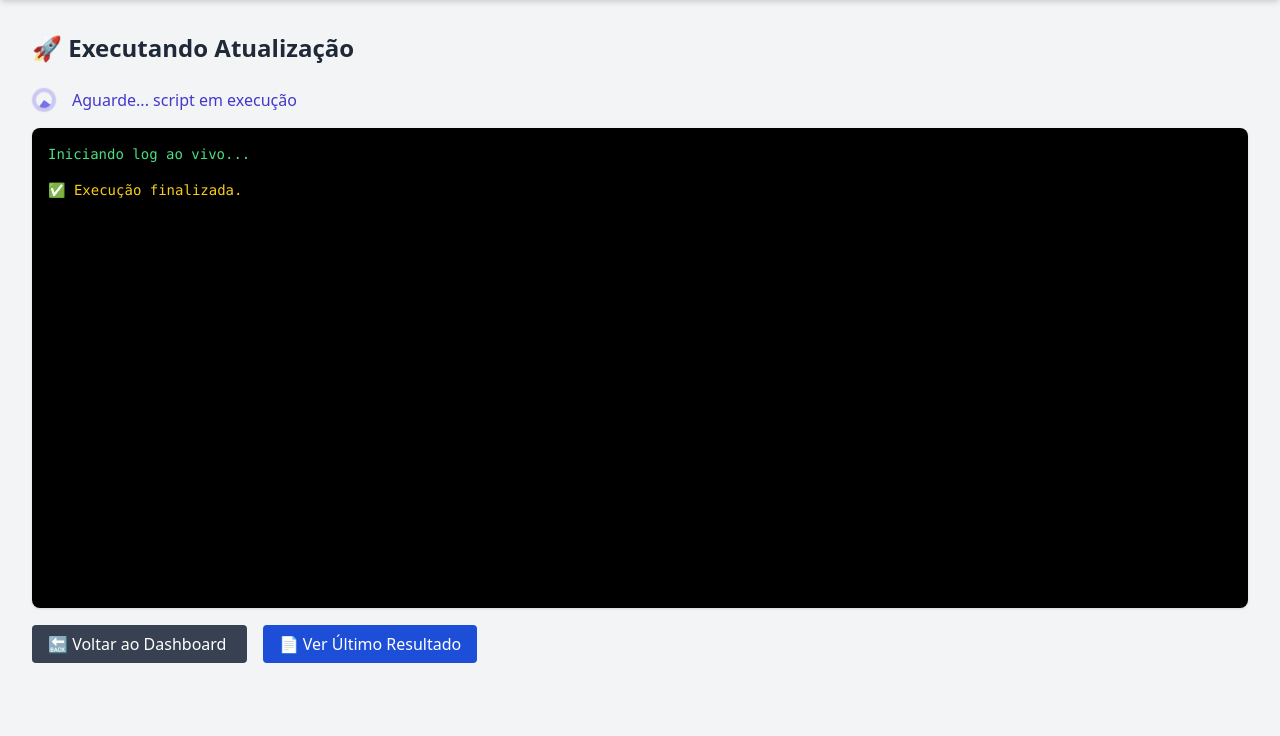
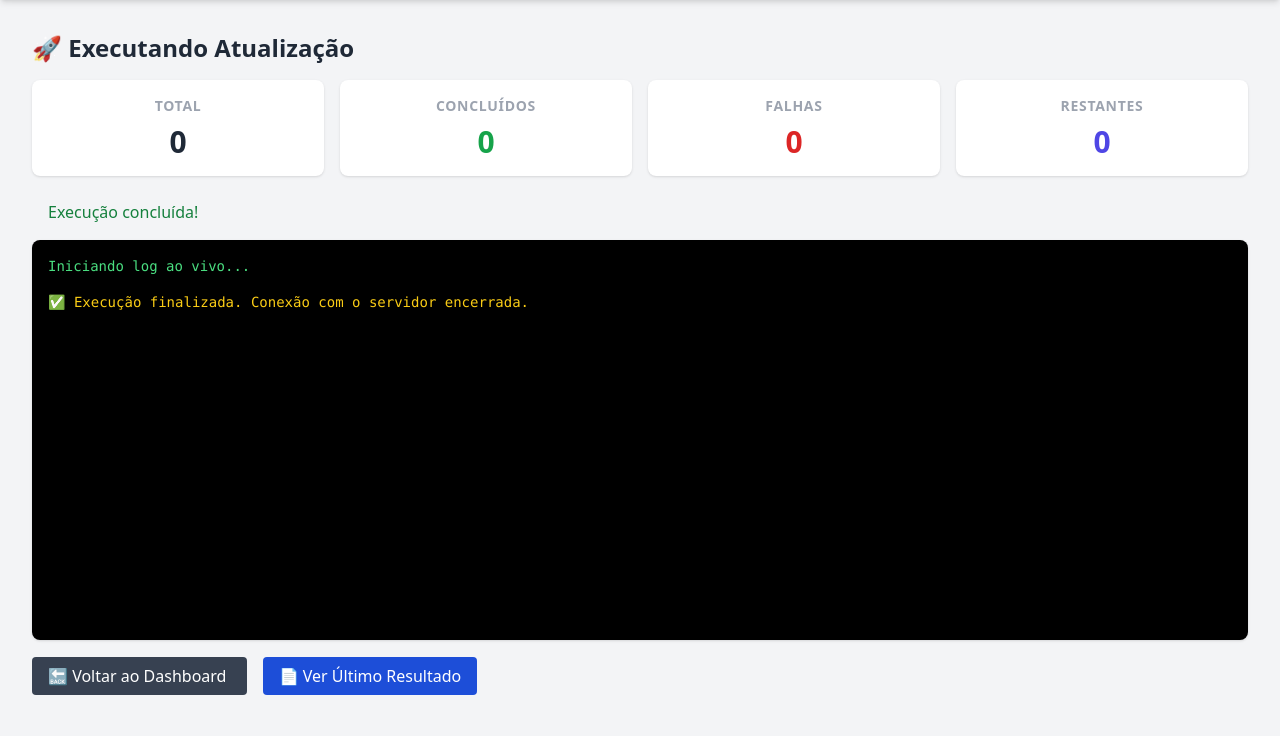
Before and after one commit to jonilsonvilela/OneSync, a Flask app: template templates/executar.html in a window 1280 px wide. Shown: the part 64-800 px from the top of the page. Run offline with Flask 2, Linux system fonts and the light colour scheme; the template is opened without the code that fills it, so the values that code supplies are empty; some libraries are stand-ins or nearby versions.

Commit message:
COMMIT: Implementa dashboard de progresso em tempo real e logging robusto Este commit introduz melhorias significativas na interface de execução e na confiabilidade do script RPA.
feat(UI): Adiciona Dashboard de Progresso na Tela de Execução

A página executar.html foi redesenhada para incluir um dashboard moderno com "cards" que exibem em tempo real o progresso da automação.

As métricas exibidas são: Total de Processos, Concluídos, Falhas e Restantes.

O layout utiliza Tailwind CSS para uma apresentação visual clara e profissional.

feat(Backend): Cria Stream de Dados para o Progresso

O arquivo app.py foi aprimorado para suportar o novo dashboard.

Antes de iniciar a execução, a aplicação agora lê a planilha de entrada para determinar o número total de processos.

Durante a execução do robô, o app.py monitora o log em tempo real, identifica mensagens de sucesso ou falha e atualiza os contadores.

A rota /stream foi modificada para enviar um fluxo de dados JSON, permitindo que a interface diferencie entre mensagens de log e atualizações de progresso para o dashboard.

fix(RPA): Garante a Geração do Relatório de Log

A função main do rpa_atualizar_pasta.py foi encapsulada em um bloco try...finally.

A função salvar_log_execucao() foi movida para o bloco finally, garantindo que o relatório JSON seja sempre salvo ao final da execução, mesmo que ocorra um erro inesperado.

chore(Code): Correção de Formatação

A indentação e os espaçamentos no arquivo app.py foram corrigidos para resolver irregularidades apontadas pelo editor de código e garantir a sintaxe correta do Python.

```diff
--- a/app.py
+++ b/app.py
@@ -6,39 +6,44 @@ import subprocess
 import os
 import threading
 import json
+import pandas as pd
 
 app = Flask(__name__)
 app.secret_key = 'secreta_onesync'
 
-# --- ESTRUTURA DE DIRETÓRIOS TOP---
+# --- ESTRUTURA DE DIRETÓRIOS ---
 BASE_DIR = Path(__file__).resolve().parent
 UPLOAD_FOLDER = BASE_DIR / 'uploads'
 DATA_DIR = BASE_DIR / 'data'
-LOGS_DIR = DATA_DIR / 'logs_execucao' # 👈 CORRIGIDO: Aponta para a pasta correta
+LOGS_DIR = DATA_DIR / 'logs_execucao'
 
 # Garante que as pastas existem
 UPLOAD_FOLDER.mkdir(parents=True, exist_ok=True)
 LOGS_DIR.mkdir(parents=True, exist_ok=True)
 
-# --- VARIÁVEIS GLOBAIS PARA EXECUÇÃO EM TEMPO REAL ---
+# --- VARIÁVEIS GLOBAIS PARA EXECUÇÃO E PROGESSO ---
 process_output = []
 process_running = False
+process_status = {
+    "total": 0,
+    "concluidos": 0,
+    "falhados": 0
+}
 
 # --- FUNÇÃO DE EXECUÇÃO DO RPA EM BACKGROUND ---
 def executar_script():
     """Executa o script RPA em uma thread separada para não bloquear a interface."""
-    global process_output, process_running
+    global process_output, process_running, process_status
+
+    # Reinicia o estado para uma nova execução
     process_output = []
     process_running = True
+    process_status["concluidos"] = 0
+    process_status["falhados"] = 0
+
     try:
         print("[LOG] Iniciando subprocesso do RPA...", flush=True)
-
-        # Comando para executar o script Python
-        comando = [
-            'python', '-u', str(BASE_DIR / 'rpa_atualizar_pasta.py')
-        ]
-
-        # Inicia o processo
+        comando = ['python', '-u', str(BASE_DIR / 'rpa_atualizar_pasta.py')]
         p = subprocess.Popen(
             comando,
             stdout=subprocess.PIPE,
@@ -46,15 +51,23 @@ def executar_script():
             text=True,
             encoding='utf-8',
             errors='replace',
-            cwd=BASE_DIR # Garante que o script execute no diretório correto
+            cwd=BASE_DIR
         )
 
-        # Captura a saída em tempo real
+        # Captura a saída em tempo real e atualiza os contadores
         for linha in iter(p.stdout.readline, ''):
             texto = linha.strip()
             if texto:
                 print(f"[RPA] {texto}", flush=True)
                 process_output.append(texto)
+
+                # Lógica para atualizar o progresso
+                if "[SALVO] Processo" in texto:
+                    process_status["concluidos"] += 1
+                elif "[Acesso ao Processo] Falha" in texto:
+                    process_status["falhados"] += 1
+                elif "[ERRO] Falha ao salvar" in texto:
+                    process_status["falhados"] += 1
 
         p.stdout.close()
         return_code = p.wait()
@@ -90,7 +103,6 @@ def upload():
         flash('Apenas arquivos .xlsx são aceitos.')
         return redirect(url_for('index'))
 
-    # Define o nome do arquivo padrão para ser lido pelo RPA
     caminho_destino = DATA_DIR / 'entrada.xlsx'
     arquivo.save(caminho_destino)
 
@@ -100,28 +112,55 @@ def upload():
 @app.route('/executar')
 def executar_rpa():
     """Página que mostra o log de execução em tempo real."""
-    global process_running
-    if not (DATA_DIR / 'entrada.xlsx').exists():
+    global process_running, process_status
+    caminho_planilha = DATA_DIR / 'entrada.xlsx'
+
+    if not caminho_planilha.exists():
         flash('Nenhum arquivo "entrada.xlsx" encontrado. Por favor, faça o upload primeiro.')
         return redirect(url_for('index'))
 
     if not process_running:
+        try:
+            # Lê a planilha para obter o total de processos
+            df = pd.read_excel(caminho_planilha, sheet_name="Dados")
+            process_status["total"] = len(df)
+        except Exception as e:
+            flash(f"Erro ao ler a planilha: {e}")
+            return redirect(url_for('index'))
+
         thread = threading.Thread(target=executar_script)
         thread.start()
+
     return render_template('executar.html')
 
 @app.route('/stream')
 def stream():
-    """Fornece o fluxo de dados (log) para a página de execução."""
+    """Fornece o fluxo de dados (log e progresso) para a página de execução."""
     def event_stream():
         import time
         last_index = 0
         while process_running or last_index < len(process_output):
+            # Envia novas linhas de log
             while last_index < len(process_output):
-                data = process_output[last_index]
-                yield f"data: {data}\n\n"
+                log_data = process_output[last_index]
+                yield f"data: {json.dumps({'type': 'log', 'message': log_data})}\n\n"
                 last_index += 1
-            time.sleep(0.1)
+
+            # Envia o status atual do progresso
+            restantes = process_status["total"] - (process_status["concluidos"] + process_status["falhados"])
+            progress_data = {
+                'type': 'progress',
+                'total': process_status["total"],
+                'concluidos': process_status["concluidos"],
+                'falhados': process_status["falhados"],
+                'restantes': restantes if restantes >= 0 else 0
+            }
+            yield f"data: {json.dumps(progress_data)}\n\n"
+
+            if not process_running:
+                break
+            time.sleep(0.5)
+
     return Response(event_stream(), mimetype="text/event-stream")
 
 
@@ -129,7 +168,6 @@ def stream():
 def resultado():
     """Exibe um dashboard de análise da última execução do RPA."""
     try:
-        # 1. Encontrar o arquivo de log mais recente
         logs = sorted(LOGS_DIR.glob('log_*.json'), key=os.path.getmtime, reverse=True)
         if not logs:
             return render_template('resultado.html', dashboard_data=None)
@@ -138,42 +176,20 @@ def resultado():
         with open(ultimo_log_path, 'r', encoding='utf-8') as f:
             dados_log = json.load(f)
 
-        # 2. Calcular as Métricas de KPI
         total_processos = len(dados_log)
-        sucessos = 0
-        falhas = 0
-        tempo_total_execucao = 0.0
+        sucessos = sum(1 for p in dados_log if p.get("Status Geral") == "Sucesso")
+        falhas = total_processos - sucessos
+        tempo_total_execucao = sum(d for p in dados_log for d in p.get("Duracao por etapa (s)", {}).values())
 
-        for processo in dados_log:
-            if processo.get("Status Geral") == "Sucesso":
-                sucessos += 1
-            else:
-                falhas += 1
-            for duracao in processo.get("Duracao por etapa (s)", {}).values():
-                tempo_total_execucao += duracao
-
-        # ================================================================= #
-        # ✨ INÍCIO DO NOVO CÓDIGO: ANÁLISE PARA GRÁFICOS ✨
-        # ================================================================= #
-
-        # Gráfico 1: Duração por Etapa
         duracao_por_etapa = {}
         for processo in dados_log:
             for etapa, duracao in processo.get("Duracao por etapa (s)", {}).items():
                 duracao_por_etapa[etapa] = duracao_por_etapa.get(etapa, 0) + duracao
 
-        # Ordena as etapas pela duração (do maior para o menor) para um gráfico mais claro
         etapas_ordenadas = sorted(duracao_por_etapa.items(), key=lambda item: item[1], reverse=True)
+        grafico_duracao_labels = [etapa for etapa, _ in etapas_ordenadas]
+        grafico_duracao_data = [round(duracao, 2) for _, duracao in etapas_ordenadas]
 
-        # Prepara as listas de labels (nomes das etapas) e dados (tempos) para o Chart.js
-        grafico_duracao_labels = [etapa for etapa, duracao in etapas_ordenadas]
-        grafico_duracao_data = [round(duracao, 2) for etapa, duracao in etapas_ordenadas]
-
-        # ================================================================= #
-        # ✨ FIM DO NOVO CÓDIGO ✨
-        # ================================================================= #
-
-        # 3. Preparar todos os dados para enviar ao template
         dashboard_data = {
             'nome_arquivo': ultimo_log_path.name,
             'total_processos': total_processos,
@@ -182,13 +198,10 @@ def resultado():
             'percentual_sucesso': (sucessos / total_processos * 100) if total_processos > 0 else 0,
             'percentual_falha': (falhas / total_processos * 100) if total_processos > 0 else 0,
             'tempo_total_execucao': tempo_total_execucao,
-
-            # Adiciona os dados do gráfico de duração
             'grafico_duracao': {
                 'labels': grafico_duracao_labels,
                 'data': grafico_duracao_data
             },
-
             'dados_brutos': dados_log
         }
 
@@ -203,39 +216,18 @@ def resultado():
 def historico():
     """Lista todos os relatórios de log com nomes formatados."""
     try:
-        # Busca por arquivos .json e ordena do mais novo para o mais antigo
-        arquivos_log = sorted(
-            LOGS_DIR.glob('log_*.json'),
-            key=os.path.getmtime,
-            reverse=True
-        )
-
+        arquivos_log = sorted(LOGS_DIR.glob('log_*.json'), key=os.path.getmtime, reverse=True)
         relatorios_formatados = []
         for arquivo in arquivos_log:
-            nome_original = arquivo.name
-            nome_exibicao = nome_original # Valor padrão caso a formatação falhe
+            try:
+                timestamp_str = arquivo.name.replace('log_', '').replace('.json', '')
+                dt_obj = datetime.strptime(timestamp_str, '%Y-%m-%d_%H-%M-%S')
+                nome_exibicao = dt_obj.strftime('Execução de %d/%m/%Y às %H:%M:%S')
+            except ValueError:
+                nome_exibicao = arquivo.name
 
-            try:
-                # Extrai a string de timestamp do nome do arquivo
-                # Ex: de "log_2025-07-16_11-59-28.json" para "2025-07-16_11-59-28"
-                timestamp_str = nome_original.replace('log_', '').replace('.json', '')
+            relatorios_formatados.append({'original': arquivo.name, 'exibicao': nome_exibicao})
 
-                # Converte a string em um objeto de data e hora
-                dt_obj = datetime.strptime(timestamp_str, '%Y-%m-%d_%H-%M-%S')
-
-                # Formata a data e hora para um formato amigável
-                nome_exibicao = dt_obj.strftime('Execução de %d/%m/%Y às %H:%M:%S')
-
-            except ValueError:
-                # Se o nome do arquivo não corresponder ao padrão, ele será exibido como está
-                print(f"Aviso: Não foi possível formatar o nome do arquivo '{nome_original}'.")
-
-            relatorios_formatados.append({
-                'original': nome_original,
-                'exibicao': nome_exibicao
-            })
-
-        # Passa a lista formatada para o template
         return render_template('historico.html', arquivos=relatorios_formatados)
 
     except Exception as e:
@@ -253,13 +245,9 @@ def ver_relatorio(nome_arquivo):
             return redirect(url_for('historico'))
 
         with open(caminho_arquivo, 'r', encoding='utf-8') as f:
-            # Carrega o conteúdo JSON do arquivo
             dados_json = json.load(f)
 
-        # Formata o JSON para uma string bonita e legível
         relatorio_formatado = json.dumps(dados_json, indent=2, ensure_ascii=False)
-
-        # Reutiliza o template 'resultado.html' para exibir o conteúdo
         return render_template('resultado.html', relatorio=relatorio_formatado, nome_arquivo=nome_arquivo)
 
     except Exception as e:
--- a/templates/executar.html
+++ b/templates/executar.html
@@ -1,23 +1,38 @@
-<!-- templates/executar.html -->
 {% extends 'base.html' %}
 
 {% block content %}
-<h1 class="text-2xl font-semibold mb-6">🚀 Executando Atualização</h1>
+<h1 class="text-2xl font-semibold mb-4">🚀 Executando Atualização</h1>
 
+<div class="grid grid-cols-2 md:grid-cols-4 gap-4 mb-6">
+    <div class="bg-white p-4 rounded-lg shadow text-center transition-all hover:shadow-lg hover:scale-105">
+        <h3 class="text-sm font-semibold text-gray-400 uppercase tracking-wider">TOTAL</h3>
+        <p id="total-count" class="text-3xl font-bold text-gray-800 mt-2">0</p>
+    </div>
+    <div class="bg-white p-4 rounded-lg shadow text-center transition-all hover:shadow-lg hover:scale-105">
+        <h3 class="text-sm font-semibold text-gray-400 uppercase tracking-wider">CONCLUÍDOS</h3>
+        <p id="concluidos-count" class="text-3xl font-bold text-green-600 mt-2">0</p>
+    </div>
+    <div class="bg-white p-4 rounded-lg shadow text-center transition-all hover:shadow-lg hover:scale-105">
+        <h3 class="text-sm font-semibold text-gray-400 uppercase tracking-wider">FALHAS</h3>
+        <p id="falhados-count" class="text-3xl font-bold text-red-600 mt-2">0</p>
+    </div>
+    <div class="bg-white p-4 rounded-lg shadow text-center transition-all hover:shadow-lg hover:scale-105">
+        <h3 class="text-sm font-semibold text-gray-400 uppercase tracking-wider">RESTANTES</h3>
+        <p id="restantes-count" class="text-3xl font-bold text-indigo-600 mt-2">0</p>
+    </div>
+</div>
 <div class="flex items-center space-x-4 mb-4">
-  <svg class="animate-spin h-6 w-6 text-indigo-600" xmlns="http://www.w3.org/2000/svg" fill="none" viewBox="0 0 24 24">
+  <svg id="spinner" class="animate-spin h-6 w-6 text-indigo-600" xmlns="http://www.w3.org/2000/svg" fill="none" viewBox="0 0 24 24">
     <circle class="opacity-25" cx="12" cy="12" r="10" stroke="currentColor" stroke-width="4"></circle>
     <path class="opacity-75" fill="currentColor" d="M4 12a8 8 0 018-8v8H4z"></path>
   </svg>
-  <span class="text-indigo-700 font-medium">Aguarde... script em execução</span>
+  <span id="status-text" class="text-indigo-700 font-medium">Aguarde... script em execução</span>
 </div>
 
-<!-- Painel de log -->
-<div class="bg-black text-green-400 p-4 rounded-lg h-[60vh] overflow-auto text-sm font-mono shadow" id="log">
+<div class="bg-black text-green-400 p-4 rounded-lg h-[50vh] overflow-auto text-sm font-mono shadow" id="log">
   <p>Iniciando log ao vivo...</p>
 </div>
 
-<!-- Botões finais (visíveis após fim da execução) -->
 <div id="botoes-finais" class="mt-6 hidden">
   <a href="{{ url_for('index') }}" class="bg-gray-700 text-white px-4 py-2 rounded hover:bg-gray-800 transition">
     🔙 Voltar ao Dashboard
@@ -27,28 +42,51 @@
   </a>
 </div>
 
-<!-- Script de atualização via SSE -->
 <script>
   const logDiv = document.getElementById('log');
   const botoesFinais = document.getElementById('botoes-finais');
+  const spinner = document.getElementById('spinner');
+  const statusText = document.getElementById('status-text');
+
+  // Elementos do painel de progresso
+  const totalEl = document.getElementById('total-count');
+  const concluidosEl = document.getElementById('concluidos-count');
+  const falhadosEl = document.getElementById('falhados-count');
+  const restantesEl = document.getElementById('restantes-count');
+
   const eventSource = new EventSource('/stream');
 
   eventSource.onmessage = function(event) {
     if (!event.data) return;
 
-    const novaLinha = document.createElement('div');
-    novaLinha.textContent = event.data;
-    logDiv.appendChild(novaLinha);
-    logDiv.scrollTop = logDiv.scrollHeight;
+    const data = JSON.parse(event.data);
+
+    if (data.type === 'log') {
+        const novaLinha = document.createElement('div');
+        novaLinha.textContent = data.message;
+        logDiv.appendChild(novaLinha);
+        logDiv.scrollTop = logDiv.scrollHeight;
+    } else if (data.type === 'progress') {
+        totalEl.textContent = data.total;
+        concluidosEl.textContent = data.concluidos;
+        falhadosEl.textContent = data.falhados;
+        restantesEl.textContent = data.restantes;
+    }
   };
 
   eventSource.onerror = function() {
     eventSource.close();
 
     const fim = document.createElement('div');
-    fim.textContent = '✅ Execução finalizada.';
+    fim.textContent = '✅ Execução finalizada. Conexão com o servidor encerrada.';
     fim.classList.add('text-yellow-400', 'mt-4');
     logDiv.appendChild(fim);
+
+    // Esconde o spinner e atualiza o texto de status
+    spinner.classList.add('hidden');
+    statusText.textContent = "Execução concluída!";
+    statusText.classList.remove('text-indigo-700');
+    statusText.classList.add('text-green-700');
 
     botoesFinais.classList.remove('hidden');
   };
```
Also changed, not shown: rpa_atualizar_pasta.py (+130 -128 lines).
